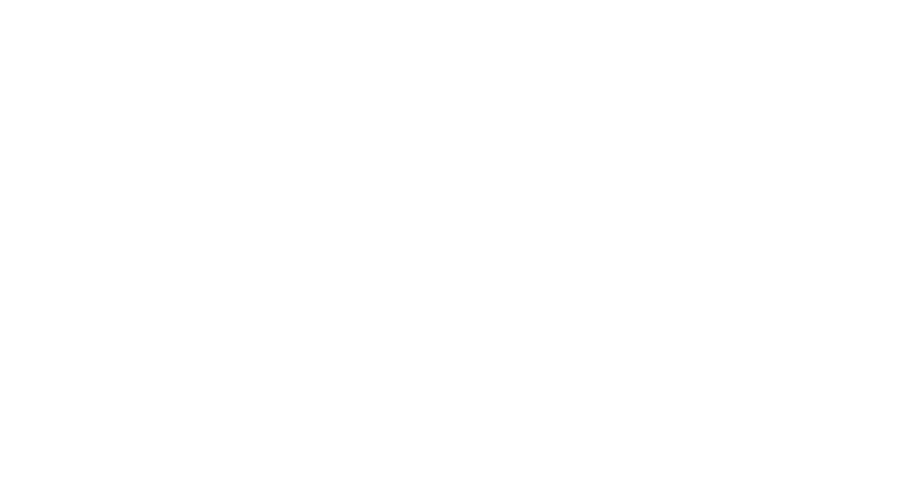
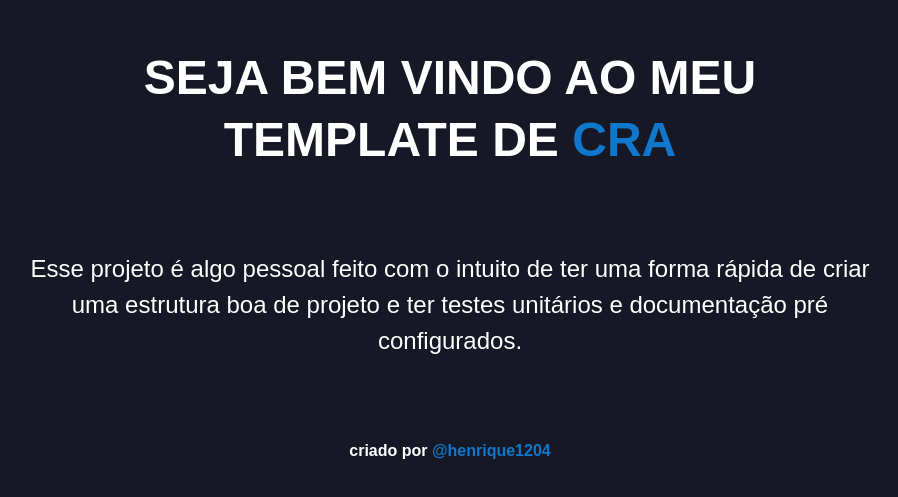
Before and after one commit to Henrique1204/ReactJS-Project-Template, a React (Create React App) app: page / in a window 1280 px wide. Shown: the part 145-642 px from the top of the page, without its empty margins (190-1088 px from the left). Built offline with nearby package versions, Linux system fonts and the light colour scheme.

Commit message:
Criar base inicial da tela de apresentação

```diff
--- /dev/null
+++ b/src/App.styled.ts
@@ -0,0 +1,49 @@
+import { createGlobalStyle } from 'styled-components';
+
+export const GlobalStyle = createGlobalStyle`
+  *,
+  *::before,
+  *::after {
+    margin: 0;
+    padding: 0;
+    box-sizing: border-box;
+    font-family: inherit;
+    color: inherit;
+    outline: none;
+  }
+
+  h1,
+  h2,
+  h3,
+  h4 {
+    line-height: 1.3;
+  }
+
+  p,
+  a,
+  ul,
+  li,
+  small,
+  textarea {
+    line-height: 1.5;
+  }
+
+  a {
+    text-decoration: none;
+  }
+
+  img {
+    width: 100%;
+    max-width: 100%;
+    display: block;
+  }
+
+
+  html, body, #root {
+    width: 100%;
+    height: 100vh;
+    border: 0;
+    overflow-x: hidden;
+    overflow-y: auto;
+  }
+`;
--- a/src/App.tsx
+++ b/src/App.tsx
@@ -1,56 +1,10 @@
 import React from 'react';
-import { ThemeProvider, createGlobalStyle } from 'styled-components';
+import { ThemeProvider } from 'styled-components';
 
 import theme from 'Assets/theme';
+
 import Routes from './routes';
-
-const GlobalStyle = createGlobalStyle`
-  *,
-  *::before,
-  *::after {
-    margin: 0;
-    padding: 0;
-    box-sizing: border-box;
-    font-family: inherit;
-    color: inherit;
-    outline: none;
-  }
-
-  h1,
-  h2,
-  h3,
-  h4 {
-    line-height: 1.3;
-  }
-
-  p,
-  a,
-  ul,
-  li,
-  small,
-  textarea {
-    line-height: 1.5;
-  }
-
-  a {
-    text-decoration: none;
-  }
-
-  img {
-    width: 100%;
-    max-width: 100%;
-    display: block;
-  }
-
-
-  html, body, #root {
-    width: 100%;
-    height: 100vh;
-    border: 0;
-    overflow-x: hidden;
-    overflow-y: auto;
-  }
-`;
+import { GlobalStyle } from './App.styled';
 
 const App: React.FC = () => {
 	return (
--- a/src/Core/Assets/theme.ts
+++ b/src/Core/Assets/theme.ts
@@ -6,7 +6,7 @@
 
 export const primary = {
 	main: '#1177CC',
-	dark: '#3172D2',
+	dark: '#265CAC',
 	background: '#161925',
 };
 
--- /dev/null
+++ b/src/Pages/Home/index.styled.ts
@@ -0,0 +1,65 @@
+import styled, { css } from 'styled-components';
+
+export const Container = styled.main`
+	width: 100vw;
+	height: 100vh;
+	padding: 2rem;
+
+	font-family: sans-serif;
+	text-align: center;
+
+	color: ${({ theme }) => theme.palette.text.light};
+	background-color: ${({ theme }) => theme.palette.primary.background};
+
+	display: flex;
+	flex-direction: column;
+	justify-content: center;
+	align-items: center;
+	gap: 5rem;
+`;
+
+export const Title = styled.h1`
+	max-width: 706px;
+	margin: 0 auto;
+	font-size: 3rem;
+	text-transform: uppercase;
+`;
+
+export const Spotlight = styled.span`
+	color: ${({ theme }) => theme.palette.primary.main};
+`;
+
+export const Intro = styled.p`
+	max-width: 890px;
+	margin: 0 auto;
+	font-size: 1.5rem;
+	font-family: sans-serif;
+	text-align: center;
+	line-height: 1.5;
+	color: ${({ theme }) => theme.palette.text.light};
+`;
+
+export const Footer = styled.footer`
+	max-width: 240px;
+	margin: 0 auto;
+`;
+
+export const Credits = styled.p`
+	margin: 0 auto;
+	font-size: 1rem;
+	font-weight: bold;
+`;
+
+export const CreditsLink = styled.a`
+	color: ${({ theme }) => theme.palette.primary.main};
+	cursor: pointer;
+	display: inline-block;
+
+	${({ theme }) =>
+		theme.mixins.hover({
+			color: theme.palette.primary.dark,
+			custom: css`
+				transform: scale(1.1) translateX(4px);
+			`,
+		})};
+`;
--- /dev/null
+++ b/src/Pages/Home/index.tsx
@@ -0,0 +1,31 @@
+import React from 'react';
+
+import * as Styles from './index.styled';
+
+const Home: React.FC = () => {
+	return (
+		<Styles.Container>
+			<Styles.Title>
+				Seja bem vindo ao meu template de{' '}
+				<Styles.Spotlight>cra</Styles.Spotlight>
+			</Styles.Title>
+
+			<Styles.Intro>
+				Esse projeto é algo pessoal feito com o intuito de ter uma forma rápida
+				de criar uma estrutura boa de projeto e ter testes unitários e
+				documentação pré configurados.
+			</Styles.Intro>
+
+			<Styles.Footer>
+				<Styles.Credits>
+					criado por{' '}
+					<Styles.CreditsLink href='https://github.com/Henrique1204'>
+						@henrique1204
+					</Styles.CreditsLink>
+				</Styles.Credits>
+			</Styles.Footer>
+		</Styles.Container>
+	);
+};
+
+export default Home;
--- /dev/null
+++ b/src/Pages/Home/routes.tsx
@@ -0,0 +1,18 @@
+import React from 'react';
+import { Routes, Route } from 'react-router-dom';
+
+import { LazyRoute } from 'Components';
+
+const MyPages = {
+	Home: React.lazy(() => import('./index')),
+};
+
+const RoutesName = () => {
+	return (
+		<Routes>
+			<Route path='/' element={<LazyRoute>{<MyPages.Home />}</LazyRoute>} />
+		</Routes>
+	);
+};
+
+export default RoutesName;
--- a/src/index.tsx
+++ b/src/index.tsx
@@ -1,11 +1,8 @@
-import React from "react";
-import ReactDOM from "react-dom";
+import { createRoot } from 'react-dom/client';
 
-import App from "./App";
+import App from './App';
 
-ReactDOM.render(
-  <React.StrictMode>
-    <App />
-  </React.StrictMode>,
-  document.getElementById("root")
-);
+const container = document.getElementById('root');
+const root = createRoot(container!);
+
+root.render(<App />);
--- a/src/routes.tsx
+++ b/src/routes.tsx
@@ -1,8 +1,14 @@
-import React from "react";
-import { BrowserRouter } from "react-router-dom";
+import React from 'react';
+import { BrowserRouter } from 'react-router-dom';
+
+import HomeRoutes from 'Pages/Home/routes';
 
 const Routes: React.FC = () => {
-  return <BrowserRouter></BrowserRouter>;
+	return (
+		<BrowserRouter>
+			<HomeRoutes />
+		</BrowserRouter>
+	);
 };
 
 export default Routes;
--- a/tsconfig.json
+++ b/tsconfig.json
@@ -34,5 +34,5 @@
     "**/*.*",
     "**/*.svg"
   ],
-  "extends": "./tsconfig.paths.json",
+  "extends": "./tsconfig.paths.json"
 }
```
Also changed, not shown: 2 other files (tests, documents, lock files or other folders).
